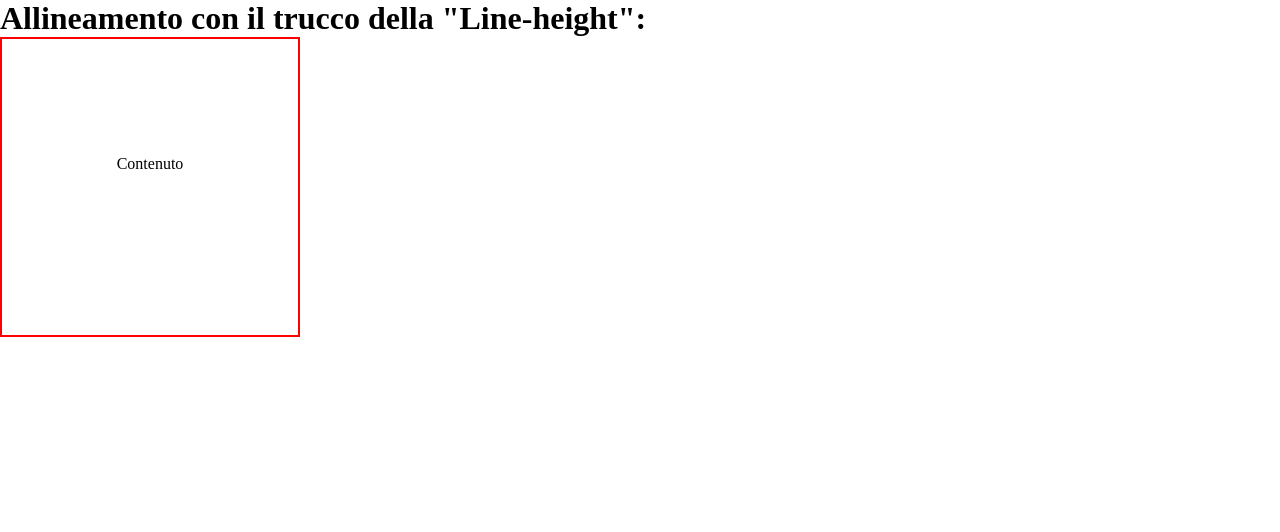
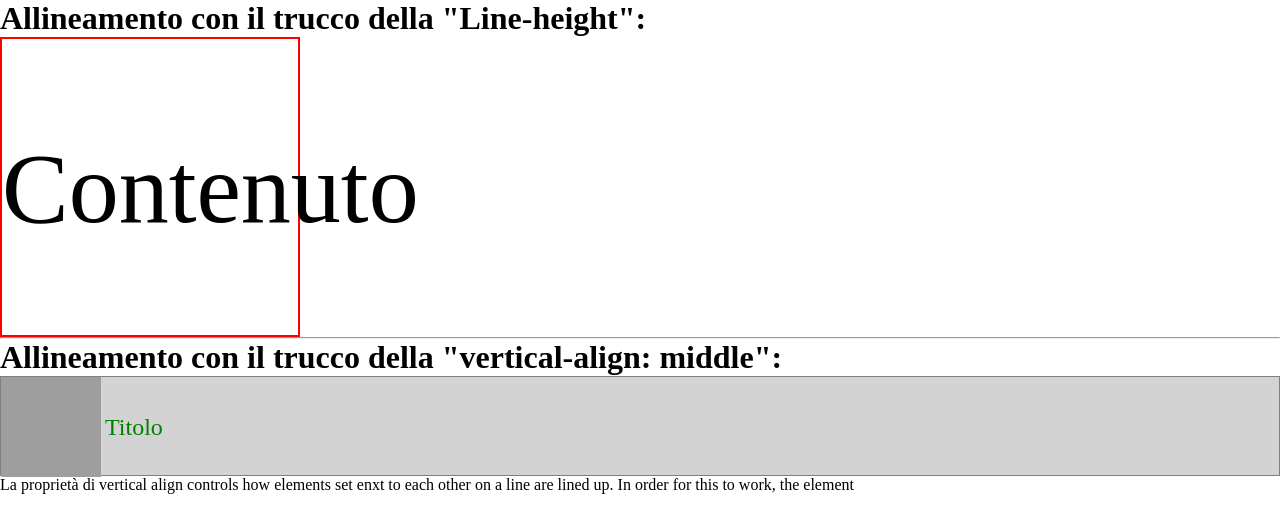
Before and after one commit to AlessioMaria5/106-approfondimento-allineamento, a plain HTML site: page index.html in a window 1280 px wide. Drawn offline with Linux system fonts and the light colour scheme; grey boxes are pictures that could not be loaded.

Commit message:
approfondimento line-height e vertical align

```diff
--- a/css/style.css
+++ b/css/style.css
@@ -11,5 +11,28 @@
     height: 300px;
     border: solid 2px red;
     text-align: center;
-    line-height: 250px;
+    line-height: 300px;
+    font-size: 100px;
 }
+
+
+#simulazione-header {
+
+    background-color: lightgrey;
+    border: solid 1px grey;
+    height: 100px; /* non necessaria per la funzionalità */
+}
+
+#logo-testo {
+
+    font-size: 24px;
+    color: green;
+    vertical-align: middle;
+}
+
+img {
+
+    width: 100px;
+    height: 100px;
+    vertical-align: middle;
+}
--- a/index.html
+++ b/index.html
@@ -17,5 +17,17 @@
 
         <span id="contenuto">Contenuto</span>
     </div>
+
+    <hr>
+    <h1>Allineamento con il trucco della "vertical-align: middle":</h1>
+
+    <div id="simulazione-header">
+
+        <img id="logo-immagine" src="https://www.geekslab.it/wp-content/uploads/2019/03/logo-spotify.png" alt="">
+        <span id="logo-testo">Titolo </span>
+
+    </div>
+
+    La proprietà di vertical align controls how elements set enxt to each other on a line are lined up. In order for this to work, the element
 </body>
 </html>
```
